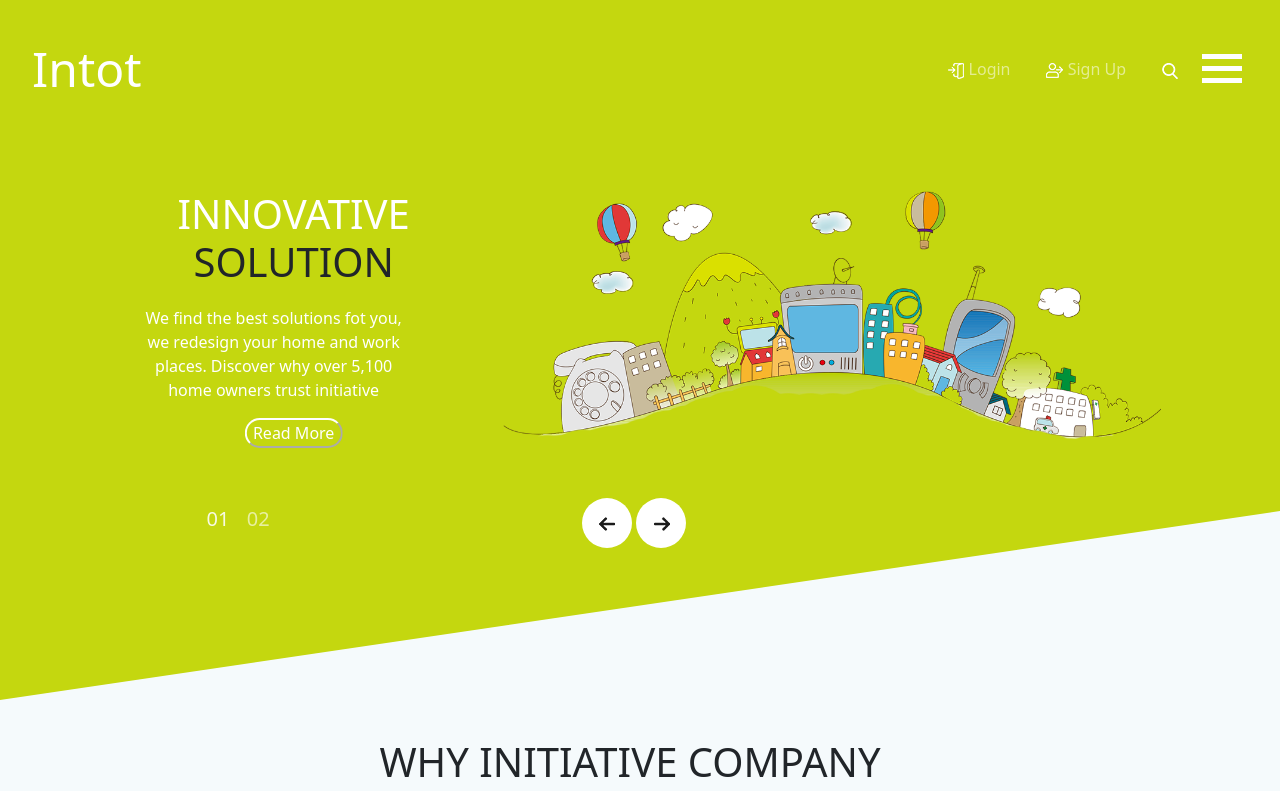
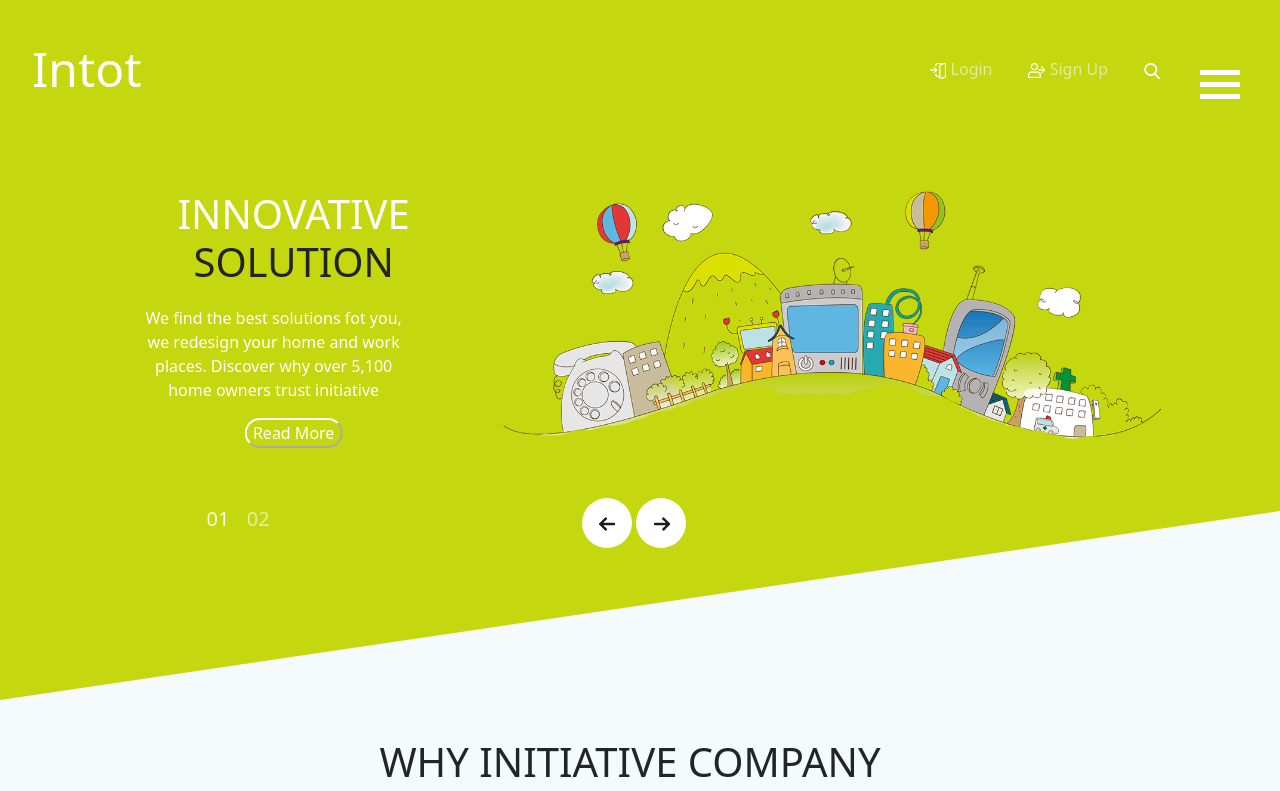
Before and after one commit to thanweerm/intot, a plain HTML site: page index.html in a window 1280 px wide. Shown: the top 791 px of the page. Drawn offline with nearby package versions, Linux system fonts and the light colour scheme.

Commit message:
Update style.css

```diff
--- a/css/style.css
+++ b/css/style.css
@@ -54,6 +54,16 @@ header{
 
 .navbarc{
     padding: 20px;
+}
+.navbarc ul{
+    padding-right: 70px;
+}
+.menulist{
+
+    position: absolute;
+    top: 35px;
+    right: 2px;
+
 }
 .menulist{
     padding-top: 14px;
```
